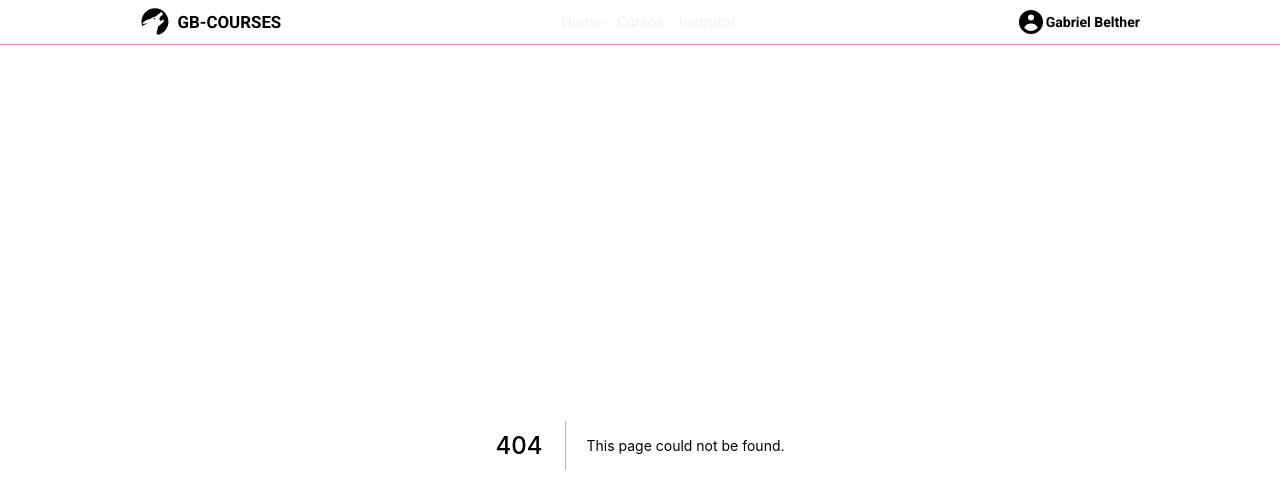
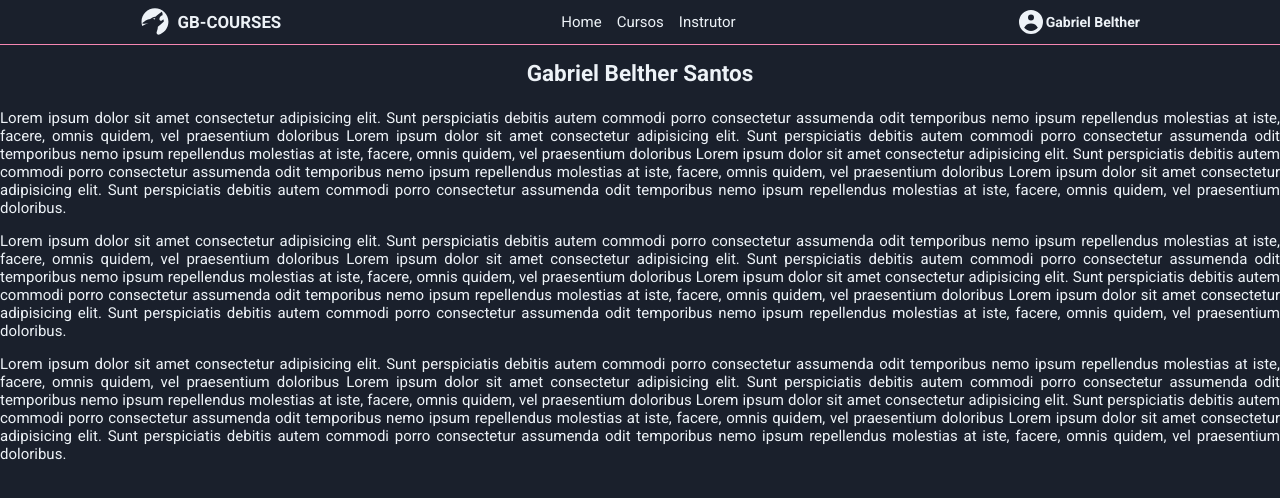
Before and after one commit to gbelther/gb-courses-app, a Next.js app: page /instructor in a window 1280 px wide. Before the commit this address had no page. Shown: the top 498 px of the page. Built offline with nearby package versions, Linux system fonts and the light colour scheme.

Commit message:
Página sobre o instrutor

```diff
--- a/src/components/Header/index.tsx
+++ b/src/components/Header/index.tsx
@@ -26,7 +26,9 @@ export function Header() {
         <Link href="/courses" passHref>
           <NavItem>Cursos</NavItem>
         </Link>
-        <NavItem>Instrutor</NavItem>
+        <Link href="/instructor" passHref>
+          <NavItem>Instrutor</NavItem>
+        </Link>
       </NavWrapper>
       <UserLoginWrapper>
         <UserIcon />
--- /dev/null
+++ b/src/pages/instructor/index.tsx
@@ -0,0 +1,57 @@
+import { Container, Title, Content } from "./styles";
+
+export default function Instructor() {
+  return (
+    <Container>
+      <Title>Gabriel Belther Santos</Title>
+      <Content>
+        Lorem ipsum dolor sit amet consectetur adipisicing elit. Sunt
+        perspiciatis debitis autem commodi porro consectetur assumenda odit
+        temporibus nemo ipsum repellendus molestias at iste, facere, omnis
+        quidem, vel praesentium doloribus Lorem ipsum dolor sit amet consectetur
+        adipisicing elit. Sunt perspiciatis debitis autem commodi porro
+        consectetur assumenda odit temporibus nemo ipsum repellendus molestias
+        at iste, facere, omnis quidem, vel praesentium doloribus Lorem ipsum
+        dolor sit amet consectetur adipisicing elit. Sunt perspiciatis debitis
+        autem commodi porro consectetur assumenda odit temporibus nemo ipsum
+        repellendus molestias at iste, facere, omnis quidem, vel praesentium
+        doloribus Lorem ipsum dolor sit amet consectetur adipisicing elit. Sunt
+        perspiciatis debitis autem commodi porro consectetur assumenda odit
+        temporibus nemo ipsum repellendus molestias at iste, facere, omnis
+        quidem, vel praesentium doloribus.
+      </Content>
+      <Content>
+        Lorem ipsum dolor sit amet consectetur adipisicing elit. Sunt
+        perspiciatis debitis autem commodi porro consectetur assumenda odit
+        temporibus nemo ipsum repellendus molestias at iste, facere, omnis
+        quidem, vel praesentium doloribus Lorem ipsum dolor sit amet consectetur
+        adipisicing elit. Sunt perspiciatis debitis autem commodi porro
+        consectetur assumenda odit temporibus nemo ipsum repellendus molestias
+        at iste, facere, omnis quidem, vel praesentium doloribus Lorem ipsum
+        dolor sit amet consectetur adipisicing elit. Sunt perspiciatis debitis
+        autem commodi porro consectetur assumenda odit temporibus nemo ipsum
+        repellendus molestias at iste, facere, omnis quidem, vel praesentium
+        doloribus Lorem ipsum dolor sit amet consectetur adipisicing elit. Sunt
+        perspiciatis debitis autem commodi porro consectetur assumenda odit
+        temporibus nemo ipsum repellendus molestias at iste, facere, omnis
+        quidem, vel praesentium doloribus.
+      </Content>
+      <Content>
+        Lorem ipsum dolor sit amet consectetur adipisicing elit. Sunt
+        perspiciatis debitis autem commodi porro consectetur assumenda odit
+        temporibus nemo ipsum repellendus molestias at iste, facere, omnis
+        quidem, vel praesentium doloribus Lorem ipsum dolor sit amet consectetur
+        adipisicing elit. Sunt perspiciatis debitis autem commodi porro
+        consectetur assumenda odit temporibus nemo ipsum repellendus molestias
+        at iste, facere, omnis quidem, vel praesentium doloribus Lorem ipsum
+        dolor sit amet consectetur adipisicing elit. Sunt perspiciatis debitis
+        autem commodi porro consectetur assumenda odit temporibus nemo ipsum
+        repellendus molestias at iste, facere, omnis quidem, vel praesentium
+        doloribus Lorem ipsum dolor sit amet consectetur adipisicing elit. Sunt
+        perspiciatis debitis autem commodi porro consectetur assumenda odit
+        temporibus nemo ipsum repellendus molestias at iste, facere, omnis
+        quidem, vel praesentium doloribus.
+      </Content>
+    </Container>
+  );
+}
--- /dev/null
+++ b/src/pages/instructor/styles.ts
@@ -0,0 +1,27 @@
+import styled from "styled-components";
+
+export const Container = styled.main`
+  width: ${({ theme }) => theme.breakPoints.xl};
+  margin: 0 auto;
+  padding: 1rem 0;
+
+  display: flex;
+  flex-direction: column;
+  justify-content: flex-start;
+  align-items: center;
+`;
+
+export const Title = styled.p`
+  font-size: 1.5rem;
+  font-weight: bold;
+  margin-bottom: 1.5rem;
+`;
+
+export const Content = styled.article`
+  font-size: 1rem;
+  text-align: justify;
+
+  :not(:first-child) {
+    margin-bottom: 1rem;
+  }
+`;
```
